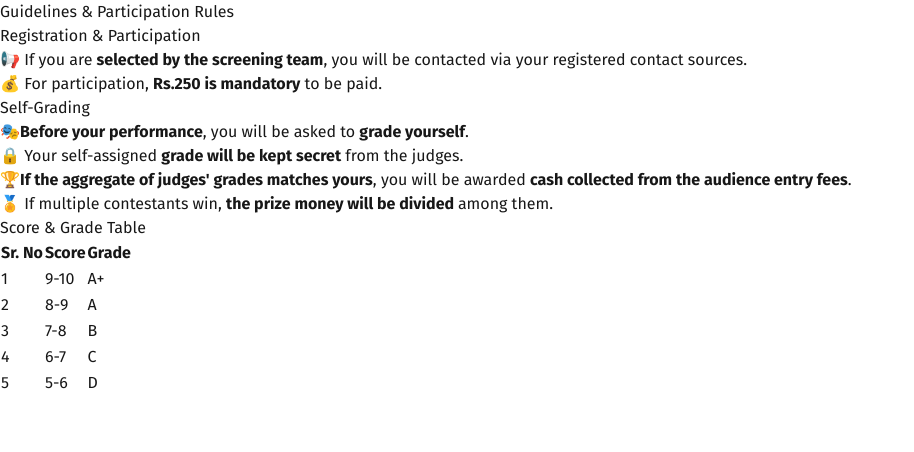
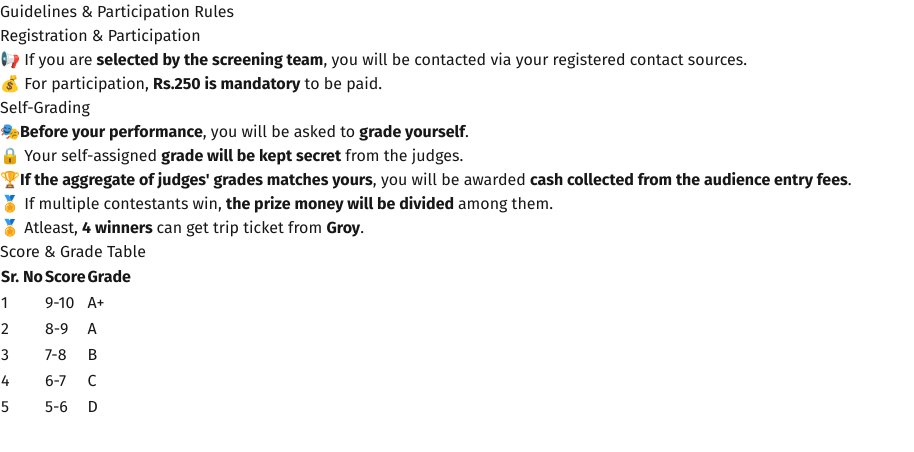
Before and after one commit to bhagalpur-got-latent/bhagalpur-got-latent-website, a Next.js app: page /guidelines in a window 1280 px wide. Shown: the top 452 px of the page, without its empty margins (0-914 px from the left). Built offline with nearby package versions, Linux system fonts and the light colour scheme.

Commit message:
fourth commit

```diff
--- a/src/app/guidelines/page.tsx
+++ b/src/app/guidelines/page.tsx
@@ -46,6 +46,11 @@ export default function Guidelines() {
           <b>the prize money will be divided </b>
           among them.
         </p>
+        <p className="mt-2 text-gray-700 text-sm">
+          🏅 Atleast,{" "}
+          <b> 4 winners </b>
+          can get trip ticket from <b>Groy</b>.
+        </p>
       </div>
 
       {/* Score and Grade Table */}
```
Also changed, not shown: package.json (+6 -2 lines).
